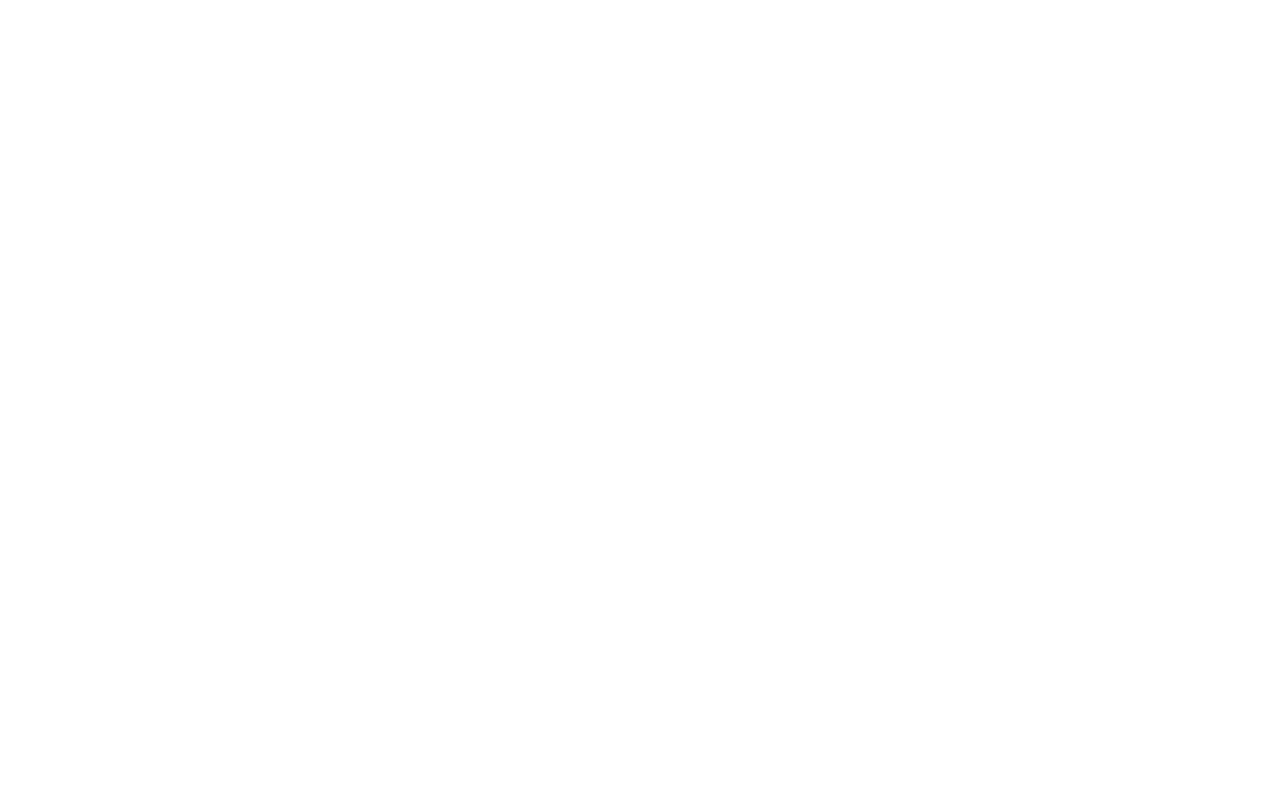
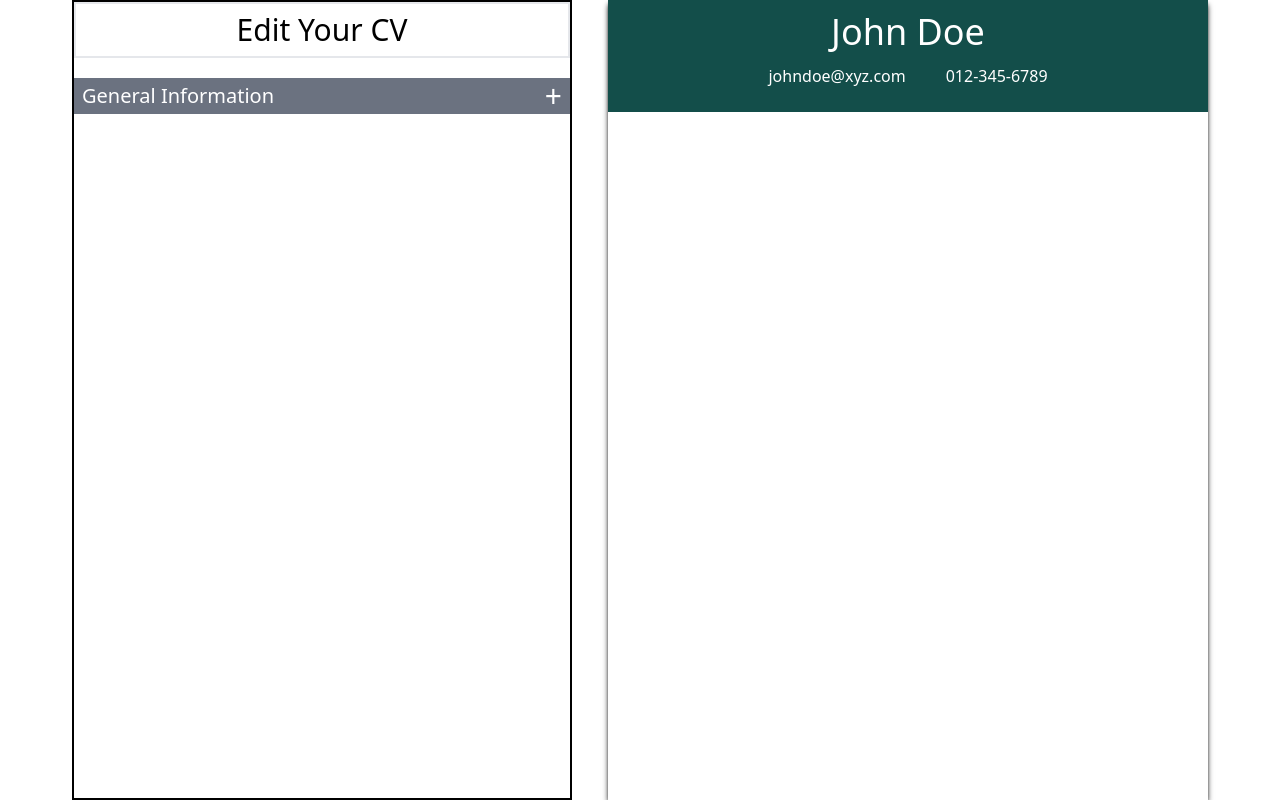
Before and after one commit to mansko10/react-cv-application, a React (Vite) app: page / in a window 1280 px wide. Built offline with nearby package versions, Linux system fonts and the light colour scheme.

Commit message:
Create the GeneralInformation component

```diff
--- a/src/App.jsx
+++ b/src/App.jsx
@@ -1,5 +1,38 @@
+import { useState } from "react";
+import {
+  EditGeneralInformation,
+  GeneralInformation,
+} from "./Components/GeneralInformation";
+import { initialGeneralInfo } from "./Data/initialGeneralInfo";
+
 function App() {
-  return <></>;
+  const [displayEGI, setDisplayEGI] = useState(false);
+  const [generalInformation, setGeneralInformation] =
+    useState(initialGeneralInfo);
+  return (
+    <>
+      <div className="app mx-auto flex h-[100vh] justify-center gap-x-9">
+        <div className="editor flex-[0_1_500px] border-2 border-black">
+          <h1 className="mb-5 border-2 py-2 text-center text-3xl">
+            Edit Your CV
+          </h1>
+          <EditGeneralInformation
+            displayEGI={displayEGI}
+            setDisplayEGI={setDisplayEGI}
+            generalInformation={generalInformation}
+            setGeneralInformation={setGeneralInformation}
+          />
+        </div>
+        <div className="cv flex-[0_1_600px] cursor-default shadow-md shadow-black">
+          <GeneralInformation
+            name={generalInformation.name}
+            email={generalInformation.email}
+            mobile={generalInformation.mobile}
+          />
+        </div>
+      </div>
+    </>
+  );
 }
 
 export default App;
--- /dev/null
+++ b/src/Components/GeneralInformation.jsx
@@ -0,0 +1,104 @@
+export function EditGeneralInformation({
+  displayEGI,
+  setDisplayEGI,
+  generalInformation,
+  setGeneralInformation,
+}) {
+  return (
+    <>
+      {displayEGI ? (
+        <>
+          <div
+            className="flex cursor-pointer items-center justify-between bg-black px-2 text-xl text-white hover:bg-gray-900"
+            onClick={() => setDisplayEGI(false)}
+          >
+            <span className="">General Information</span>
+            <span className="text-3xl">-</span>
+          </div>
+          <form
+            className="bg-gray-300 py-1 text-center"
+            onSubmit={(e) => e.preventDefault()}
+          >
+            <label
+              htmlFor="name"
+              className="my-0 flex items-center justify-center gap-x-1"
+            >
+              <div className="w-32 text-right">Name:</div>
+              <input
+                type="text"
+                name="name"
+                id="name"
+                value={generalInformation.name}
+                className="border-[1px] border-gray-600 px-2 py-1"
+                onChange={(e) =>
+                  setGeneralInformation({
+                    ...generalInformation,
+                    name: e.target.value,
+                  })
+                }
+              />
+            </label>
+            <label
+              htmlFor="email"
+              className="my-1 flex items-center justify-center gap-x-1"
+            >
+              <div className="w-32 text-right">Email:</div>
+              <input
+                type="email"
+                name="email"
+                id="email"
+                value={generalInformation.email}
+                className="border-1 border-[1px] border-gray-600 px-2 py-1"
+                onChange={(e) =>
+                  setGeneralInformation({
+                    ...generalInformation,
+                    email: e.target.value,
+                  })
+                }
+              />
+            </label>
+            <label
+              htmlFor="number"
+              className="my-1 flex items-center justify-center gap-x-1"
+            >
+              <div className="w-32 text-right">Phone Number:</div>
+              <input
+                type="text"
+                name="number"
+                id="number"
+                value={generalInformation.mobile}
+                className="border-[1px] border-gray-600 px-2 py-1"
+                onChange={(e) =>
+                  setGeneralInformation({
+                    ...generalInformation,
+                    mobile: e.target.value,
+                  })
+                }
+              />
+            </label>
+          </form>
+        </>
+      ) : (
+        <div
+          className="flex cursor-pointer items-center justify-between bg-gray-500 px-2 text-xl text-white hover:bg-black"
+          onClick={() => setDisplayEGI(true)}
+        >
+          <span className="">General Information</span>
+          <span className="text-3xl">+</span>
+        </div>
+      )}
+    </>
+  );
+}
+
+export function GeneralInformation({ name, email, mobile }) {
+  return (
+    <div className="bg-teal-900 py-3 text-center text-white selection:bg-black">
+      <h1 className="text-4xl font-thin">{name}</h1>
+      <div className="my-3 flex justify-center gap-10">
+        <p>{email}</p>
+        <p>{mobile}</p>
+      </div>
+    </div>
+  );
+}
--- /dev/null
+++ b/src/Data/initialGeneralInfo.js
@@ -0,0 +1,5 @@
+export const initialGeneralInfo = {
+  name: "John Doe",
+  email: "johndoe@xyz.com",
+  mobile: "012-345-6789",
+};
```
Also changed, not shown: eslint.config.js (+19 -17 lines).
